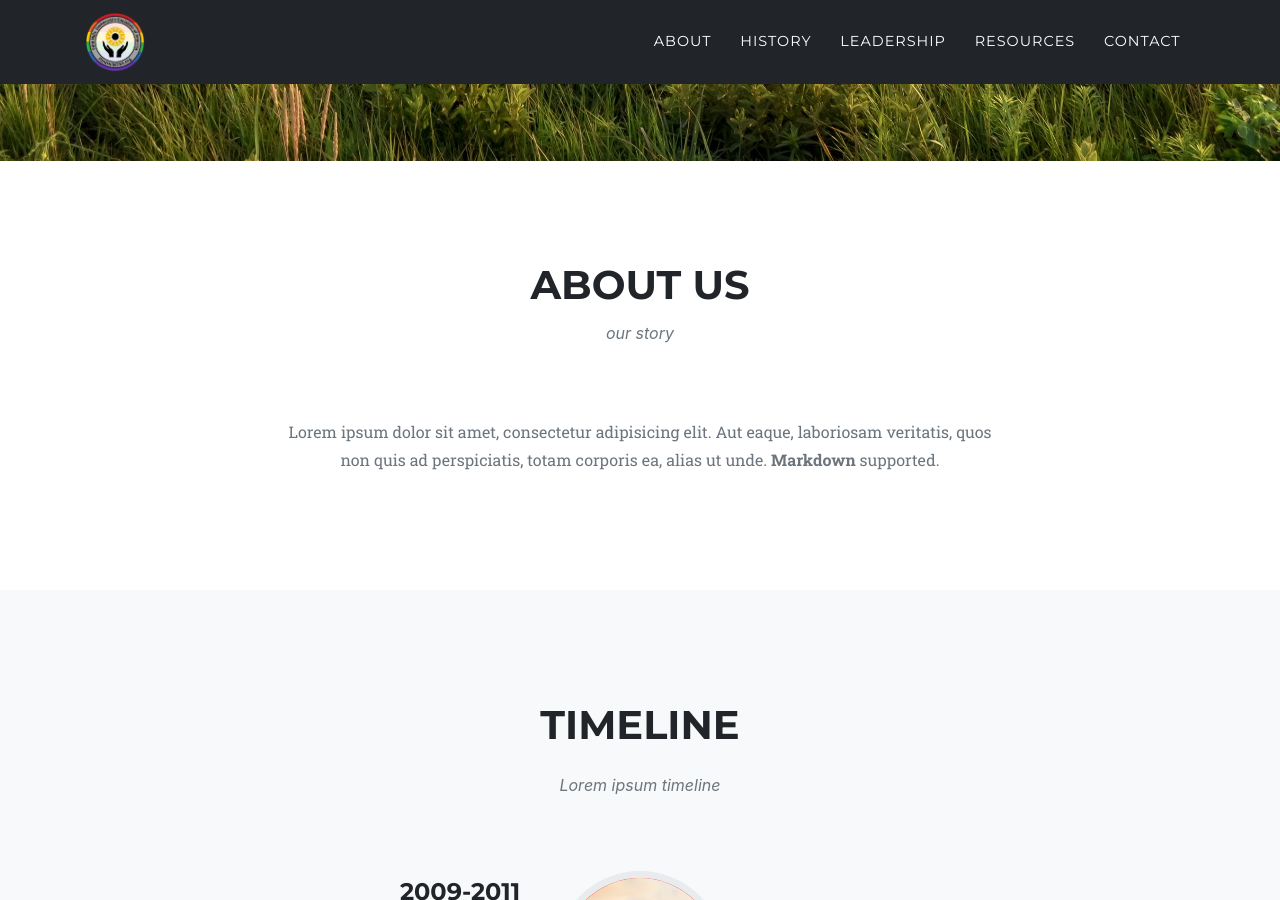
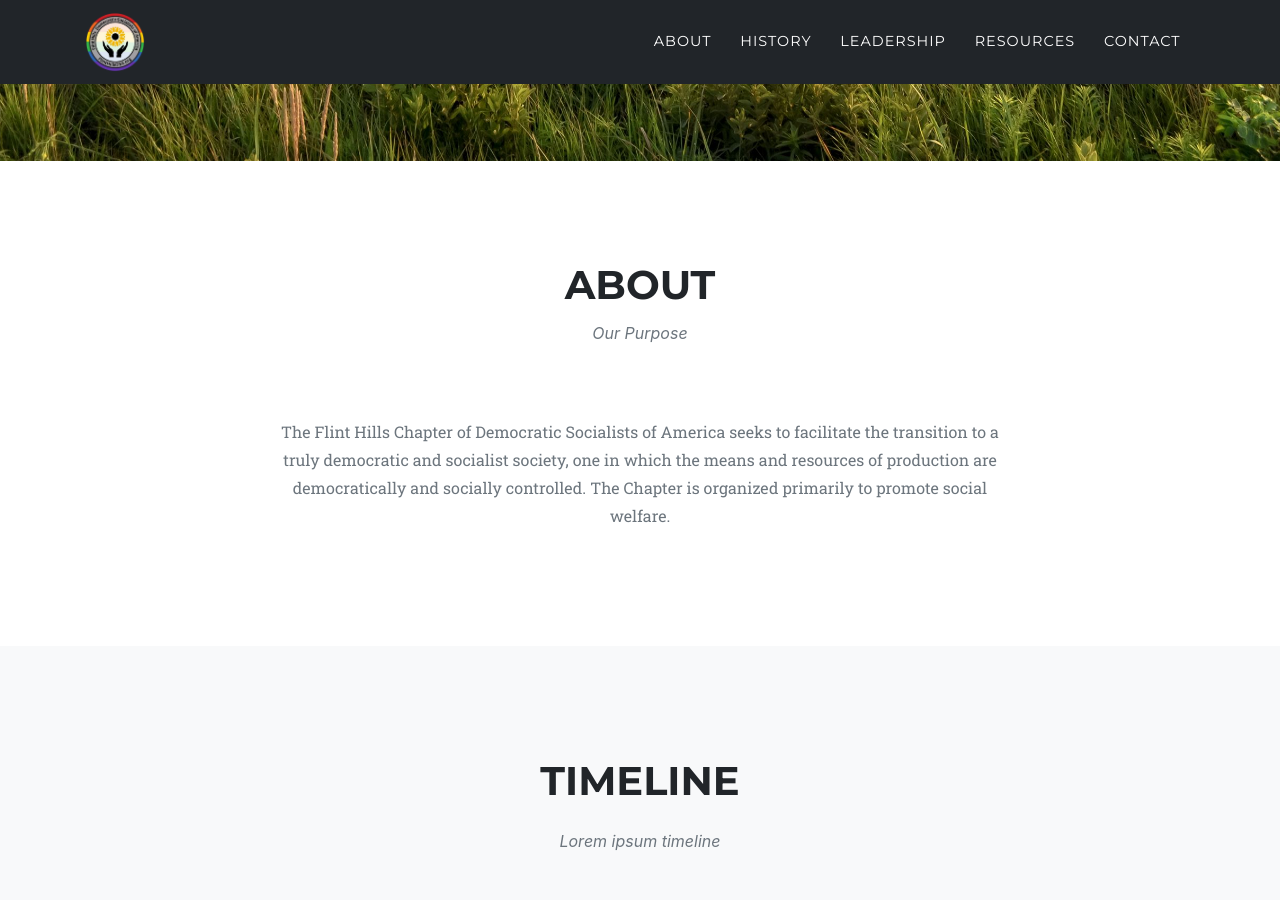
Before and after one commit to flinthillsdsa/website, a Jekyll site: the page built from index.md, in a window 1280 px wide and 900 px high, scrolled down 615 px. Built offline with Jekyll 4.4.1, drawn with Linux system fonts in a browser that asks for light colours; some web fonts are replaced.

Commit message:
Update sitetext.yml

```diff
--- a/_data/sitetext.yml
+++ b/_data/sitetext.yml
@@ -68,9 +68,9 @@
     end: "Be Part <br> of Our <br> Story!"
 
   about:
-    title: "About Us"
-    text: "our story"
-    body: "Lorem ipsum dolor sit amet, consectetur adipisicing elit. Aut eaque, laboriosam veritatis, quos non quis ad perspiciatis, totam corporis ea, alias ut unde. **Markdown** supported."
+    title: "About"
+    text: "Our Purpose"
+    body: "The Flint Hills Chapter of Democratic Socialists of America seeks to facilitate the transition to a truly democratic and socialist society, one in which the means and resources of production are democratically and socially controlled.  The Chapter is organized primarily to promote social welfare.  "
     section: about
 
   clients:
```
